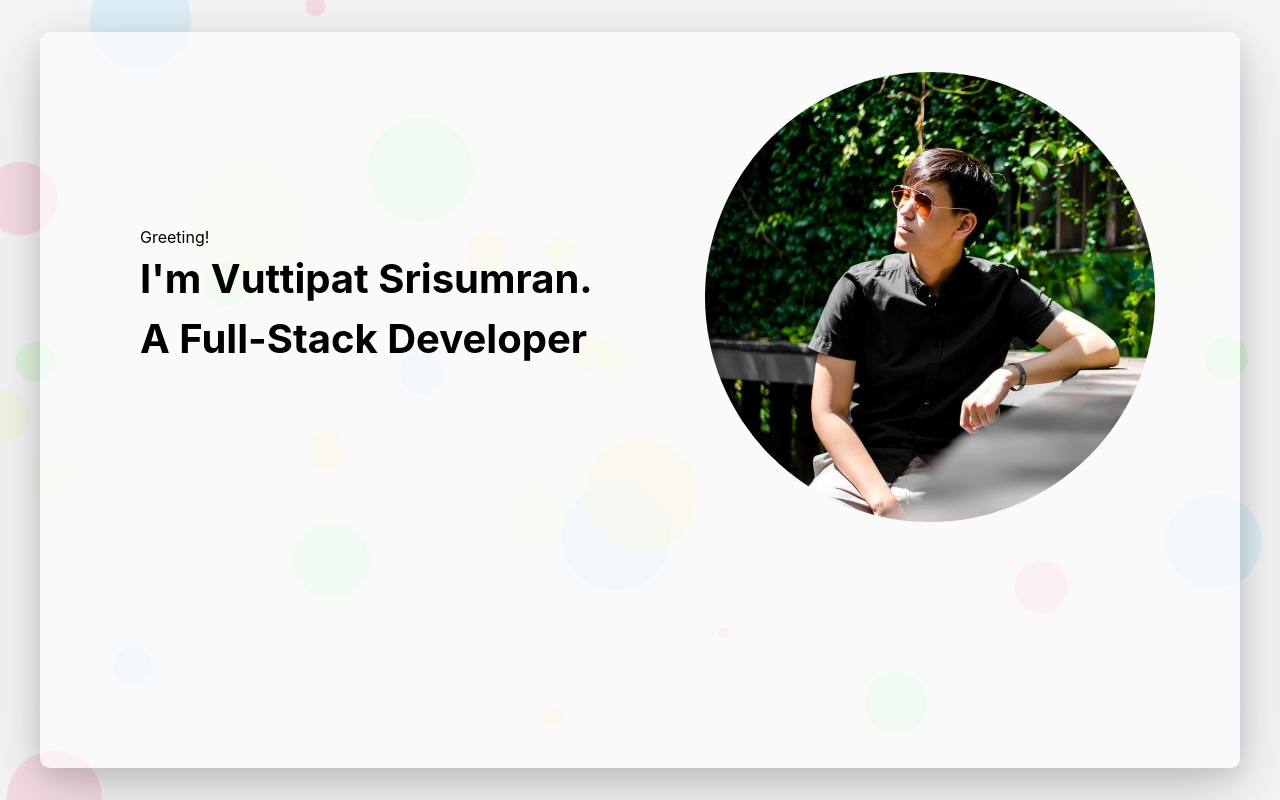
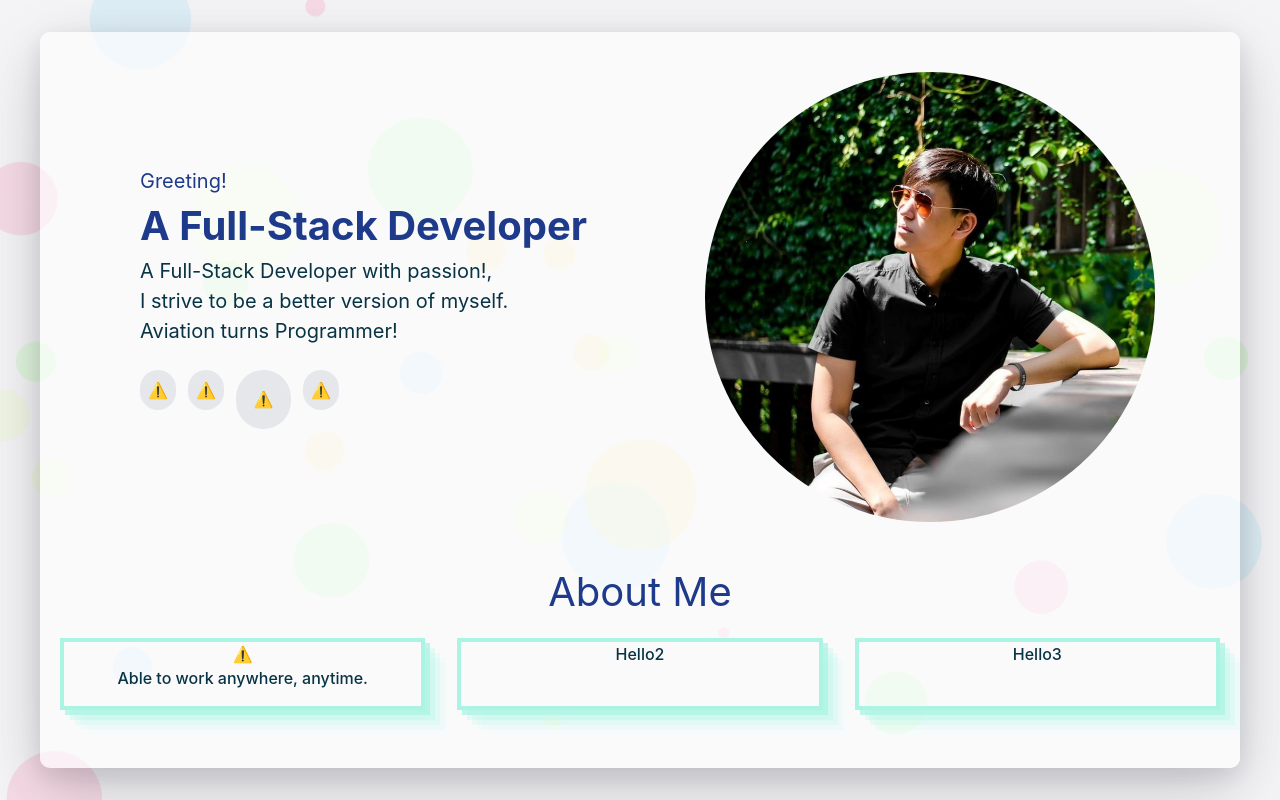
Before and after one commit to DosDeosos/Resume, a React (Vite) app: page / in a window 1280 px wide. Built offline with nearby package versions, Linux system fonts and the light colour scheme; no server answers.

Commit message:
add icon and styling

```diff
--- a/package.json
+++ b/package.json
@@ -10,6 +10,7 @@
     "preview": "vite preview"
   },
   "dependencies": {
+    "@lottiefiles/react-lottie-player": "^3.5.3",
     "react": "^18.2.0",
     "react-dom": "^18.2.0"
   },
--- a/src/App.css
+++ b/src/App.css
@@ -32,6 +32,17 @@
   }
 }
 
+.Card-About-Me {
+  box-shadow: rgba(171, 243, 227, 0.733) 5px 5px,
+    rgba(171, 243, 227, 0.3) 10px 10px, rgba(171, 243, 227, 0.2) 15px 15px,
+    rgba(171, 243, 227, 0.1) 20px 20px, rgba(171, 243, 227, 0.05) 25px 25px;
+  padding-bottom: 1rem;
+  font-weight: 500;
+  color: rgb(8, 51, 68);
+  border-width: 4px;
+  border-color: #abf3e3;
+}
+
 .resume-container {
   min-height: 100%;
   background: rgba(255, 255, 255, 0.6);
--- a/src/App.jsx
+++ b/src/App.jsx
@@ -1,15 +1,99 @@
+import { useState } from "react";
 import "./App.css";
+import { useEffect } from "react";
+import { Player } from "@lottiefiles/react-lottie-player";
 
 function App() {
+  const [name, setName] = useState("");
+  const nameData = ["I'm Vuttipat Srisumran", "A Full-Stack Developer"];
+  const [index, setIndex] = useState(0);
+  const [namelength, setNamelength] = useState(0);
+
+  const setNameFunction = () => {
+    const nametouse = nameData[index];
+    const character = nametouse.charAt(namelength);
+    setName(name + character);
+    setNamelength(namelength + 1);
+    if (namelength === nametouse.length) {
+      setTimeout(() => {
+        setName("");
+        setIndex(index === 1 ? 0 : 1);
+        setNamelength(0);
+      }, 2000);
+    }
+  };
+
+  useEffect(() => {
+    setTimeout(() => {
+      setNameFunction();
+    }, 50);
+  }, [name]);
+
   return (
     <div className="resume-container">
       <div className="grid grid-cols-1 md:grid-cols-2 py-10 px-5">
-        <div className="flex flex-col justify-center text-left lg:ps-20 ps-5 pt-5 md:pt-0">
-          <div className=""> Greeting!</div>
+        <div className="flex flex-col justify-center text-left lg:ps-20 ps-2 pt-5 md:pt-0 text-blue-900">
+          <div className="text-[20px]"> Greeting!</div>
           <div className="lg:text-[40px] text-[25px] font-bold">
-            I'm Vuttipat Srisumran. <br /> A Full-Stack Developer
+            {name}&nbsp;
           </div>
-          <div></div>
+          <div className="text-[16px] lg:text-[20px] text-cyan-950">
+            A Full-Stack Developer with passion!, <br /> I strive to be a better
+            version of myself.
+            <br /> Aviation turns Programmer!
+          </div>
+          <div className="mt-6">
+            <div className=" flex">
+              <a href="mailto:dosdeosos@gmail.com">
+                <div className="bg-gray-200 rounded-full p-2">
+                  <Player
+                    src="https://lottie.host/098511ec-58fe-4b8e-9ab9-ce96a65c041e/W8X2phGgHX.json"
+                    className="lg:w-[60px] lg:h-[60px] w-[50px] h-[50px]"
+                    autoplay
+                    loop
+                  />
+                </div>
+              </a>
+              <a href="tel:+66818570121" className="ms-3">
+                <div className="bg-gray-200 rounded-full p-2">
+                  <Player
+                    src="https://lottie.host/a696deaf-c21b-4109-9255-3b8d585de83a/yef7uzEf1L.json"
+                    className="lg:w-[60px] lg:h-[60px] w-[50px] h-[50px]"
+                    autoplay
+                    loop
+                  />
+                </div>
+              </a>
+              <a
+                href="https://line.me/ti/p/~dosdeosos"
+                target="_blank"
+                className="ms-3"
+              >
+                <div className="bg-gray-200 rounded-full p-[17.5px]">
+                  <Player
+                    src="https://lottie.host/c236fae1-fa1c-4a9f-bdf2-a8bcef842927/zYbGcU3orP.json"
+                    className="lg:w-[40px] lg:h-[40px] w-[30px] h-[30px]"
+                    autoplay
+                    loop
+                  />
+                </div>
+              </a>
+              <a
+                href="https://github.com/DosDeosos"
+                target="_blank"
+                className="ms-3"
+              >
+                <div className="bg-gray-200 rounded-full p-2">
+                  <Player
+                    src="https://lottie.host/e07c432c-9a65-442a-8eea-bddaa3abf772/r5XY5XiY4a.json"
+                    className="lg:w-[60px] lg:h-[60px] w-[50px] h-[50px]"
+                    autoplay
+                    loop
+                  />
+                </div>
+              </a>
+            </div>
+          </div>
         </div>
         <div className="order-first md:order-2 flex justify-center">
           <img
@@ -18,6 +102,22 @@ function App() {
           />
         </div>
       </div>
+      <div className="lg:text-[40px] md:text-[30px] text-[25px] text-blue-900 font-semi-bold">
+        About Me
+      </div>
+      <div className="grid grid-cols-1 md:grid-cols-2 lg:grid-cols-3 gap-8 px-5 mt-4">
+        <div className="Card-About-Me">
+          <Player
+            src="https://lottie.host/4f708088-23f1-4c37-841f-7bd8069102dd/TzveQ5Lfd3.json"
+            className="md:w-[80px] md:h-[80px] w-[50px] h-[50px]"
+            autoplay
+            loop
+          />
+          Able to work anywhere, anytime.
+        </div>
+        <div className="Card-About-Me">Hello2</div>
+        <div className="Card-About-Me">Hello3</div>
+      </div>
     </div>
   );
 }
```
Also changed, not shown: 1 other file (tests, documents, lock files or other folders).
